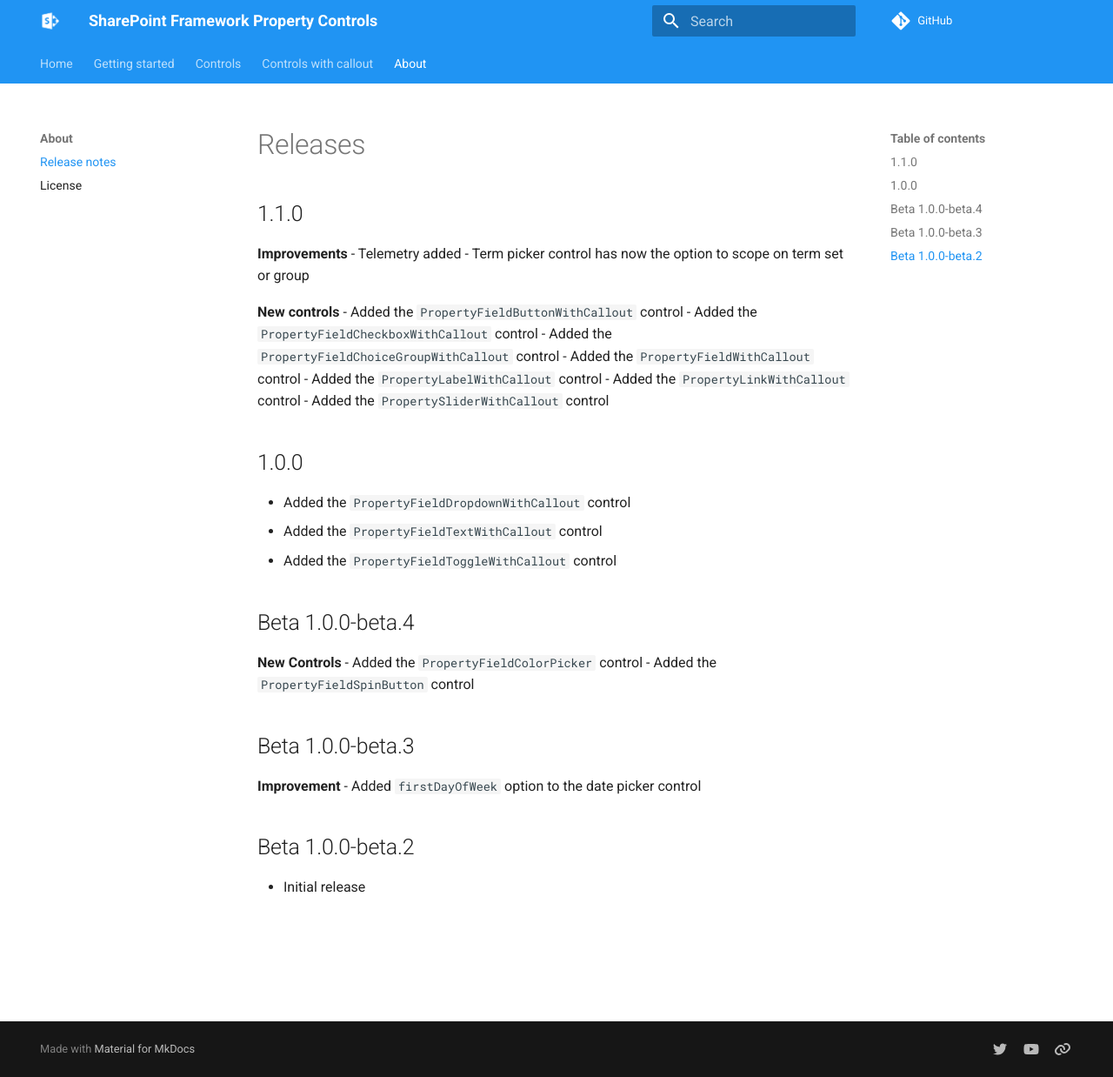
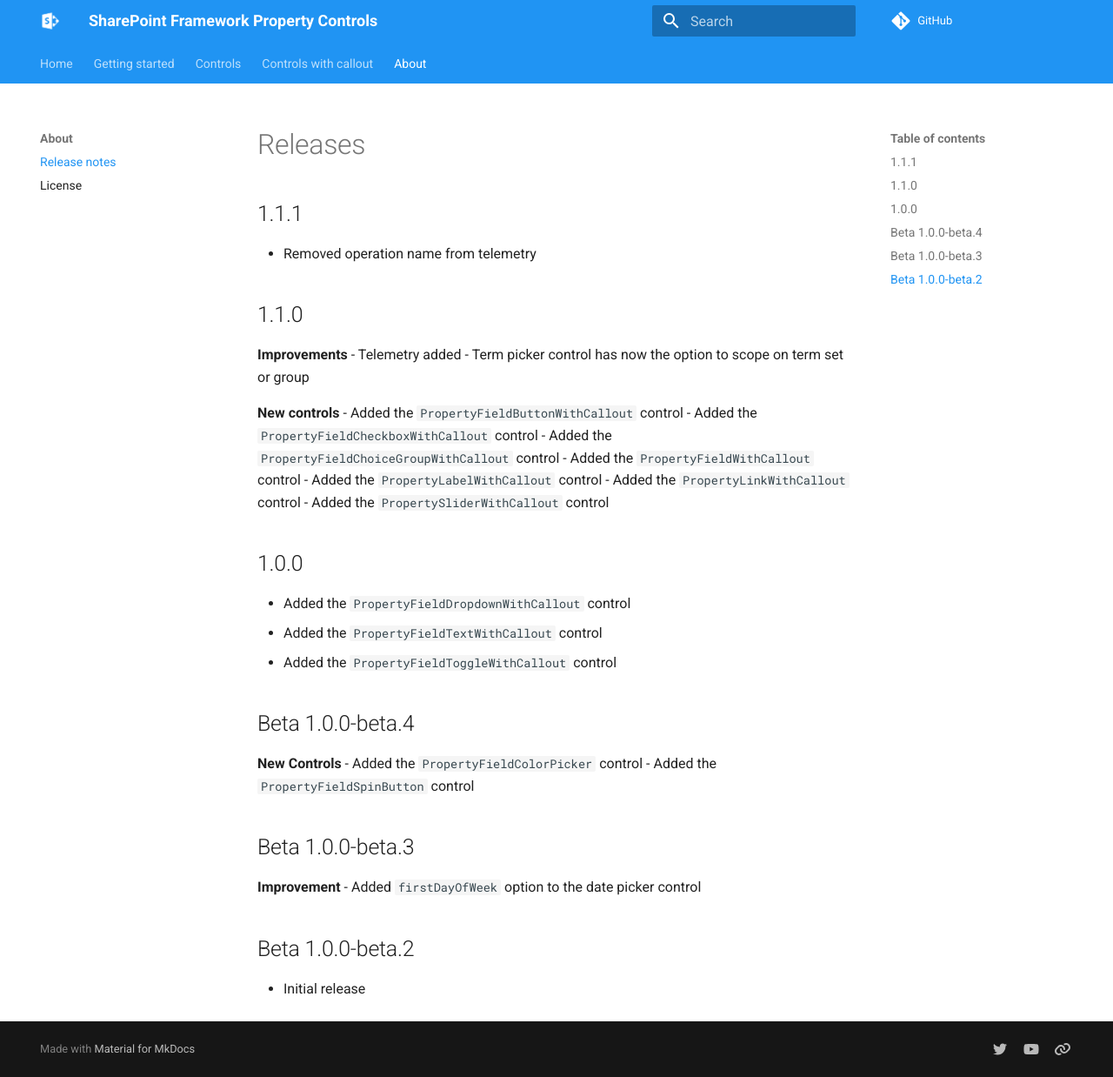
Before and after one commit to pnp/sp-dev-fx-property-controls, an MkDocs documentation site: the page built from docs/documentation/docs/about/release-notes.md, in a window 1280 px wide and 1238 px high. Shown: the whole window at 87% size. Built offline with MkDocs 1.6.1 and Material for MkDocs 9.7.7, drawn with Linux system fonts in a browser that asks for light colours; comment, search, counter and statistics services are not loaded; old or Windows-style settings are respelled for this version of MkDocs.

Commit message:
Updated release notes

```diff
--- a/docs/documentation/docs/about/release-notes.md
+++ b/docs/documentation/docs/about/release-notes.md
@@ -1,4 +1,8 @@
 # Releases
+
+## 1.1.1
+
+- Removed operation name from telemetry
 
 ## 1.1.0
 
```
Also changed, not shown: CHANGELOG.md.
